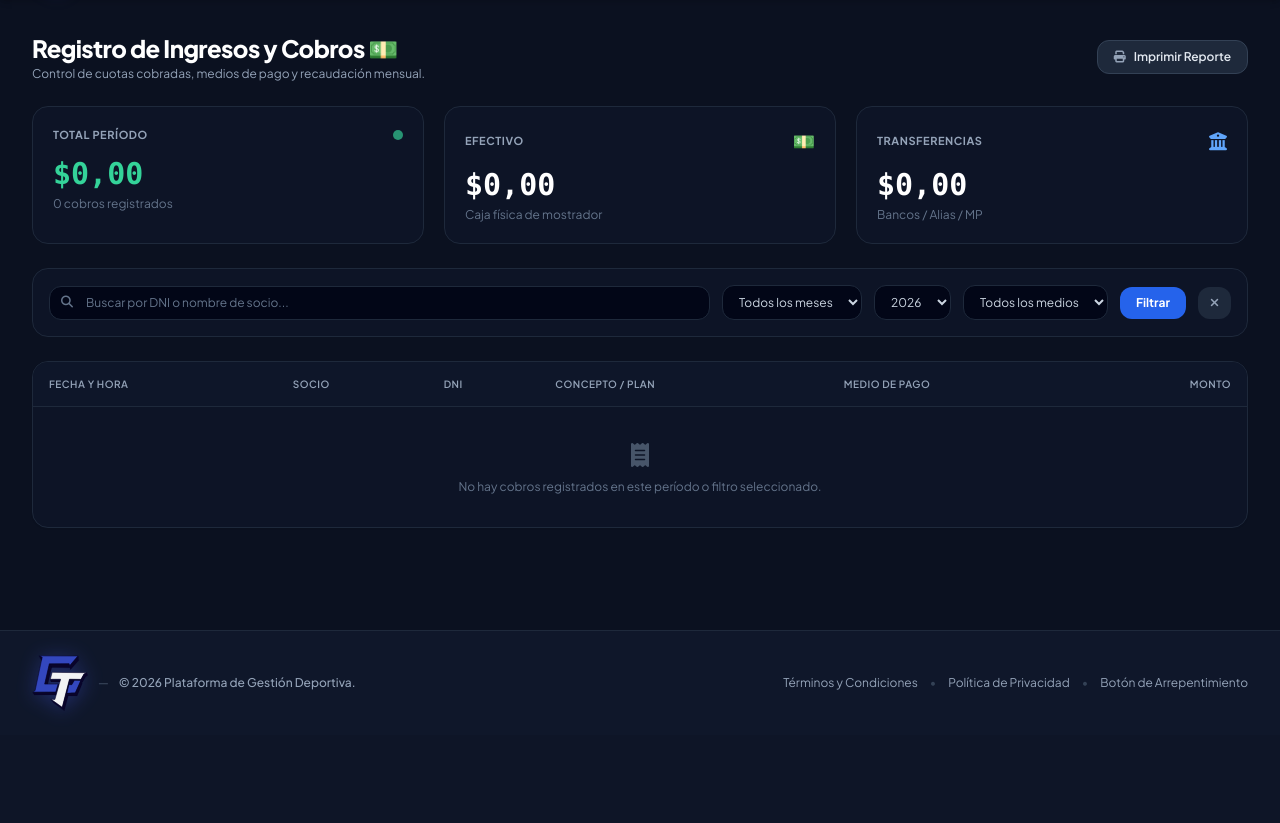
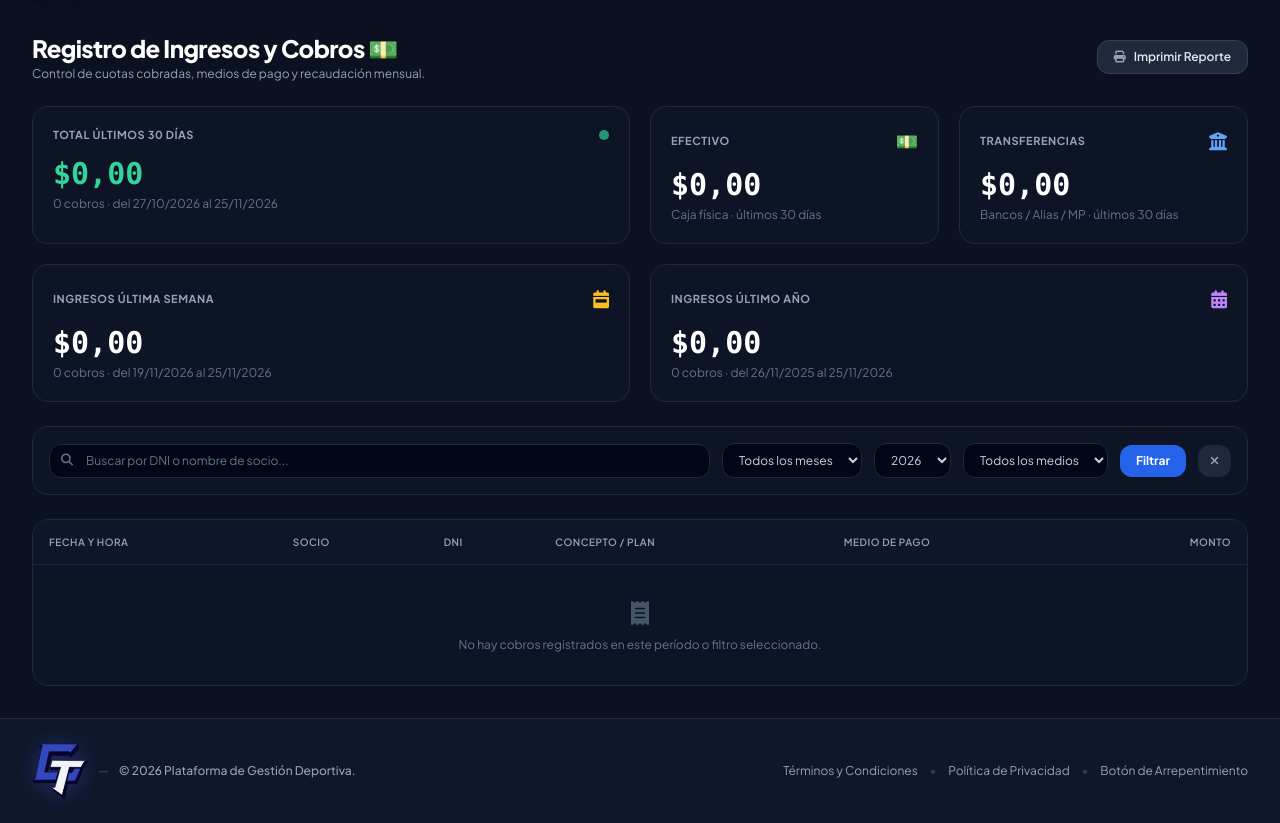
Before and after one commit to facutrik/GymTrack, a Django app: page /admin-panel/pagos/ in a window 1280 px wide. Shown: the part 65-888 px from the top of the page. Before the commit the page ends 780 px from the top, so only its background shows below. Run offline with Django 4.2, Linux system fonts and the light colour scheme; the visitor is signed in with stand-in values (Sample User, id 1); data comes from the database, SQL or seed files in the repository; data that the repository does not hold is empty; some libraries are stand-ins or nearby versions.

Commit message:
Correcciones de acceso y mejoras en cobros, actividades y pagos
- Asistencias: solo se registran socios; no se crean perfiles para otros usuarios
- Turno de profesores: se exige la contraseña real
- Empleados: contraseña obligatoria y validada
- Admin cobros: tarjetas de los últimos 30 días, última semana y último año
- Admin actividades: botones blancos con color al pasar el mouse
- Pagos del socio: Pilates en una sola opción con selector de frecuencia

Co-Authored-By: Claude Sonnet 5.5 <noreply@anthropic.com>

```diff
--- a/asistencias/views.py
+++ b/asistencias/views.py
@@ -159,10 +159,7 @@ def registrar_asistencia(request):
         inicio_dia = timezone.make_aware(datetime.combine(hoy, time.min))
         fin_dia = timezone.make_aware(datetime.combine(hoy, time.max))
 
-        usuario_socio = (
-            Usuario.objects.filter(username=dni, rol='socio').first()
-            or Usuario.objects.filter(username=dni).first()
-        )
+        usuario_socio = Usuario.objects.filter(username=dni, rol='socio', is_superuser=False).first()
         if not usuario_socio:
             messages.error(request, f"No se encontró ningún socio registrado con el DNI {dni}.")
             return redirect('dashboard')
--- a/pagos/views.py
+++ b/pagos/views.py
@@ -1,4 +1,4 @@
-from datetime import timedelta
+from datetime import datetime, time, timedelta
 from django.contrib import messages
 from django.contrib.auth.decorators import login_required
 from django.db.models import Q, Sum
@@ -19,6 +19,17 @@ def _formatear_ars(valor):
         .replace('.', ',')
         .replace('X', '.')
     )
+
+
+def _pagos_ultimos_dias(dias, hoy, campo_fecha):
+    """Cobros de los últimos `dias` días contando hoy, y la fecha desde la que se cuentan."""
+    desde = hoy - timedelta(days=dias - 1)
+    inicio = timezone.make_aware(datetime.combine(desde, time.min))
+    return Pago.objects.filter(**{f'{campo_fecha}__gte': inicio}), desde
+
+
+def _sumar(pagos):
+    return pagos.aggregate(total=Sum('monto'))['total'] or 0
 
 
 @login_required
@@ -53,22 +64,25 @@ def admin_pagos(request):
     if medio_filtro and medio_filtro != 'todos':
         pagos_qs = pagos_qs.filter(metodo_pago=medio_filtro)
 
-    total_periodo = pagos_qs.aggregate(total=Sum('monto'))['total'] or 0
-    total_efectivo = (
-        pagos_qs.filter(metodo_pago='efectivo').aggregate(total=Sum('monto'))['total']
-        or 0
-    )
-    total_transferencia = (
-        pagos_qs.filter(metodo_pago='transferencia').aggregate(total=Sum('monto'))['total']
-        or 0
-    )
+    # Las tarjetas muestran períodos fijos hasta hoy; los filtros solo afectan a la tabla
+    pagos_semana, desde_semana = _pagos_ultimos_dias(7, hoy, campo_fecha)
+    pagos_mes, desde_mes = _pagos_ultimos_dias(30, hoy, campo_fecha)
+    pagos_anio, desde_anio = _pagos_ultimos_dias(365, hoy, campo_fecha)
 
     context = {
         'pagos': pagos_qs,
-        'total_periodo': _formatear_ars(total_periodo),
-        'total_efectivo': _formatear_ars(total_efectivo),
-        'total_transferencia': _formatear_ars(total_transferencia),
-        'total_cobros': pagos_qs.count(),
+        'total_mes': _formatear_ars(_sumar(pagos_mes)),
+        'total_efectivo': _formatear_ars(_sumar(pagos_mes.filter(metodo_pago='efectivo'))),
+        'total_transferencia': _formatear_ars(_sumar(pagos_mes.filter(metodo_pago='transferencia'))),
+        'total_semana': _formatear_ars(_sumar(pagos_semana)),
+        'total_anio': _formatear_ars(_sumar(pagos_anio)),
+        'cobros_mes': pagos_mes.count(),
+        'cobros_semana': pagos_semana.count(),
+        'cobros_anio': pagos_anio.count(),
+        'desde_mes': desde_mes,
+        'desde_semana': desde_semana,
+        'desde_anio': desde_anio,
+        'hasta': hoy,
         'mes_seleccionado': mes_filtro,
         'anio_seleccionado': anio_filtro,
         'medio_seleccionado': medio_filtro,
--- a/templates/admin/pagos.html
+++ b/templates/admin/pagos.html
@@ -69,21 +69,19 @@
             </button>
         </div>
 
-        <!-- TARJETAS SUPERIORES DE TOTALES (Efectivo y Transferencia) -->
-        <div class="grid grid-cols-1 sm:grid-cols-3 gap-5 mb-8">
+        <!-- TARJETAS DE INGRESOS: último mes arriba; última semana y último año abajo -->
+        <div class="grid grid-cols-1 sm:grid-cols-2 lg:grid-cols-4 gap-5 mb-8">
 
-            <!-- TOTAL PERÍODO -->
-            <div class="bg-slate-900/60 border border-slate-800 rounded-2xl p-5 relative overflow-hidden">
+            <!-- TOTAL DEL MES (ocupa el doble) -->
+            <div class="bg-slate-900/60 border border-slate-800 rounded-2xl p-5 sm:col-span-2">
                 <div class="flex items-center justify-between">
-                    <span class="text-[11px] font-bold uppercase tracking-wider text-slate-400">TOTAL PERÍODO</span>
+                    <span class="text-[11px] font-bold uppercase tracking-wider text-slate-400">TOTAL ÚLTIMOS 30 DÍAS</span>
                     <span class="w-2.5 h-2.5 rounded-full bg-emerald-400 animate-pulse"></span>
                 </div>
-                <h3 class="text-3xl font-black text-emerald-400 font-mono mt-3">
-                    ${{ total_periodo|default:"0" }}
+                <h3 class="text-3xl font-black text-emerald-400 font-mono mt-3 break-words">
+                    ${{ total_mes|default:"0" }}
                 </h3>
-                <p class="text-xs text-slate-500 mt-1">
-                    {{ total_cobros|default:0 }} cobros registrados
-                </p>
+                <p class="text-xs text-slate-500 mt-1">{{ cobros_mes|default:0 }} cobros · del {{ desde_mes|date:"d/m/Y" }} al {{ hasta|date:"d/m/Y" }}</p>
             </div>
 
             <!-- EFECTIVO -->
@@ -92,10 +90,10 @@
                     <span class="text-[11px] font-bold uppercase tracking-wider text-slate-400">EFECTIVO</span>
                     <span class="text-emerald-400 text-lg">💵</span>
                 </div>
-                <h3 class="text-3xl font-black text-white font-mono mt-3">
+                <h3 class="text-3xl font-black text-white font-mono mt-3 break-words">
                     ${{ total_efectivo|default:"0" }}
                 </h3>
-                <p class="text-xs text-slate-500 mt-1">Caja física de mostrador</p>
+                <p class="text-xs text-slate-500 mt-1">Caja física · últimos 30 días</p>
             </div>
 
             <!-- TRANSFERENCIAS -->
@@ -104,16 +102,40 @@
                     <span class="text-[11px] font-bold uppercase tracking-wider text-slate-400">TRANSFERENCIAS</span>
                     <span class="text-blue-400 text-lg"><i class="fa-solid fa-building-columns"></i></span>
                 </div>
-                <h3 class="text-3xl font-black text-white font-mono mt-3">
+                <h3 class="text-3xl font-black text-white font-mono mt-3 break-words">
                     ${{ total_transferencia|default:"0" }}
                 </h3>
-                <p class="text-xs text-slate-500 mt-1">Bancos / Alias / MP</p>
+                <p class="text-xs text-slate-500 mt-1">Bancos / Alias / MP · últimos 30 días</p>
+            </div>
+
+            <!-- ÚLTIMA SEMANA -->
+            <div class="bg-slate-900/60 border border-slate-800 rounded-2xl p-5 lg:col-span-2">
+                <div class="flex items-center justify-between">
+                    <span class="text-[11px] font-bold uppercase tracking-wider text-slate-400">INGRESOS ÚLTIMA SEMANA</span>
+                    <span class="text-amber-400 text-lg"><i class="fa-solid fa-calendar-week"></i></span>
+                </div>
+                <h3 class="text-3xl font-black text-white font-mono mt-3 break-words">
+                    ${{ total_semana|default:"0" }}
+                </h3>
+                <p class="text-xs text-slate-500 mt-1">{{ cobros_semana|default:0 }} cobros · del {{ desde_semana|date:"d/m/Y" }} al {{ hasta|date:"d/m/Y" }}</p>
+            </div>
+
+            <!-- ÚLTIMO AÑO -->
+            <div class="bg-slate-900/60 border border-slate-800 rounded-2xl p-5 lg:col-span-2">
+                <div class="flex items-center justify-between">
+                    <span class="text-[11px] font-bold uppercase tracking-wider text-slate-400">INGRESOS ÚLTIMO AÑO</span>
+                    <span class="text-purple-400 text-lg"><i class="fa-solid fa-calendar-days"></i></span>
+                </div>
+                <h3 class="text-3xl font-black text-white font-mono mt-3 break-words">
+                    ${{ total_anio|default:"0" }}
+                </h3>
+                <p class="text-xs text-slate-500 mt-1">{{ cobros_anio|default:0 }} cobros · del {{ desde_anio|date:"d/m/Y" }} al {{ hasta|date:"d/m/Y" }}</p>
             </div>
 
             <!--
             ========================================================================
             TARJETA DÉBITO / POSNET (COMENTADA TEMPORALMENTE - LISTA PARA ACTIVAR)
-            Para volver a habilitarla: descomentar este bloque y cambiar grid-cols-3 a grid-cols-4
+            Para volver a habilitarla: descomentar este bloque y sumar total_debito en la vista
             ========================================================================
             <div class="bg-slate-900/60 border border-slate-800 rounded-2xl p-5">
                 <div class="flex items-center justify-between">
```
Also changed, not shown: static/js/socio/mis_pagos.js (+20 -0 lines), templates/admin/actividades.html (+4 -4 lines), templates/admin/empleados.html (+6 -1 lines), templates/socio/mis_pagos.html (+15 -25 lines), usuarios/views.py (+24 -3 lines).
